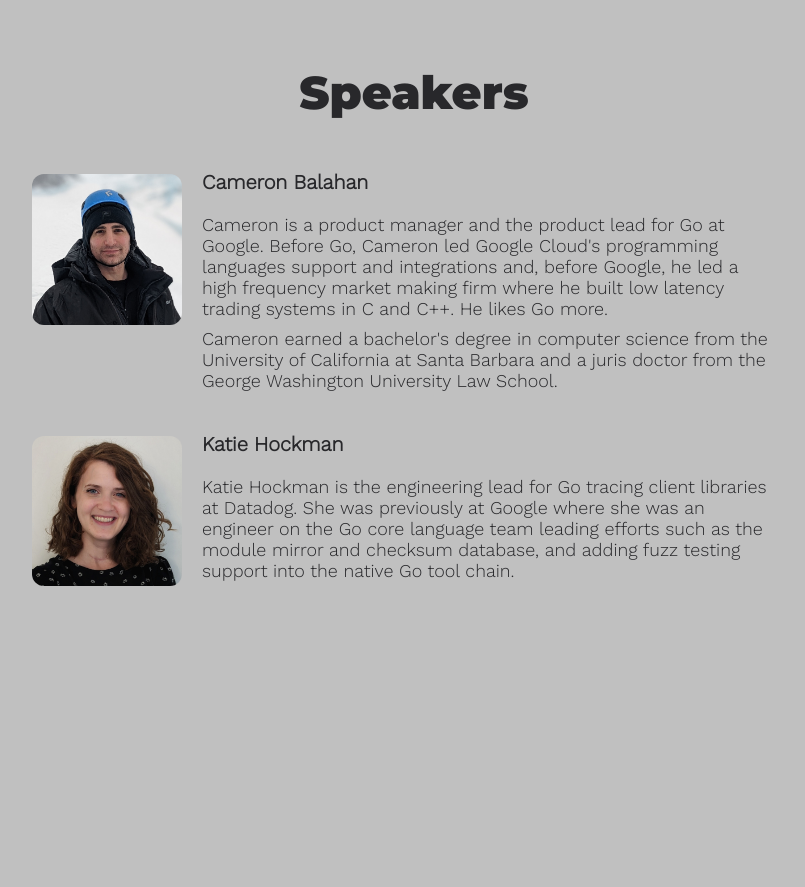
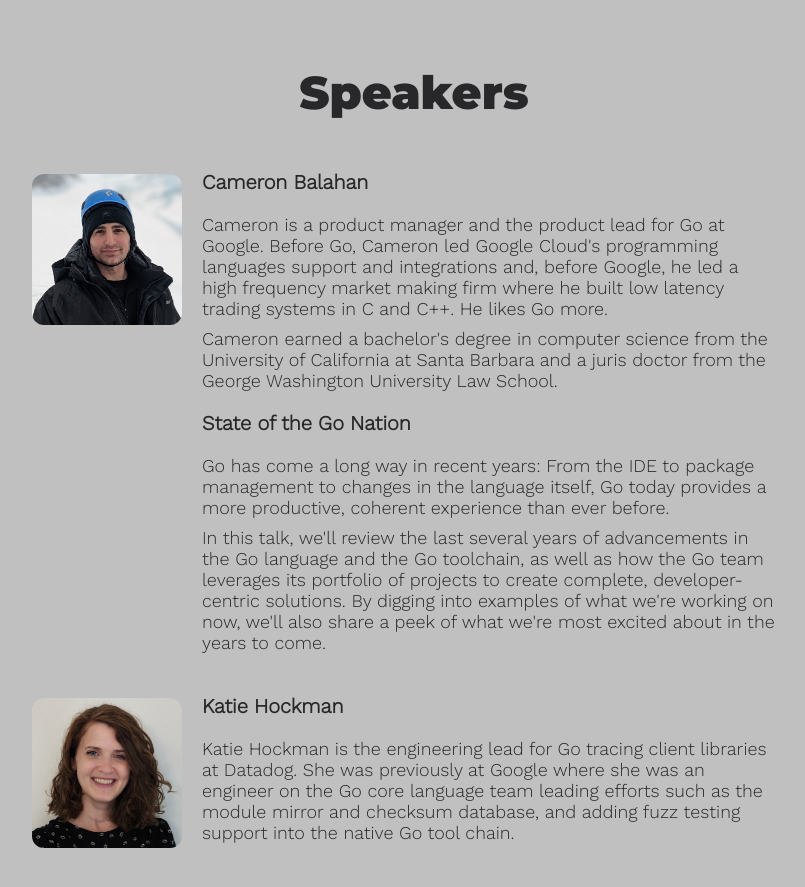
Before and after one commit to gothamgo/gothamgo.github.io, a Jekyll site: the page built from speakers.html, in a window 1280 px wide. Shown: the top 887 px of the page, without its empty margins (226-1031 px from the left). Built offline with Jekyll 4.4.1, drawn with Linux system fonts in a browser that asks for light colours.

Commit message:
Update cameron_balahan.html

```diff
--- a/_includes/speakers/2023/cameron_balahan.html
+++ b/_includes/speakers/2023/cameron_balahan.html
@@ -19,17 +19,16 @@
     </p>
 
 <!--
-    <h3 class="talk-title">Design Systems from Zero to One</h3>
+-->
+    <h3 class="talk-title">State of the Go Nation</h3>
+
 
     <p class="talk-description">
-      Starting a design system can be daunting, especially on a more extensive app or family of applications.
-      How do you start, and then how do you implement the plan?
-      What are the pitfalls of common approaches and off-the-shelf setups?
-      We'll dive into how to start your team on the path of bringing a design system to your organization.
-      We'll identify steps you can take today to move the ball forward, and finally, we'll discuss some of the pitfalls
-      and concerns to watch for as you move towards a unified experience.
+Go has come a long way in recent years: From the IDE to package management to changes in the language itself, Go today provides a more productive, coherent experience than ever before.
     </p>
--->
+    <p class="talk-description">
+In this talk, we'll review the last several years of advancements in the Go language and the Go toolchain, as well as how the Go team leverages its portfolio of projects to create complete, developer-centric solutions. By digging into examples of what we're working on now, we'll also share a peek of what we're most excited about in the years to come.
+    </p>
   </div>
 
 </div>
```
